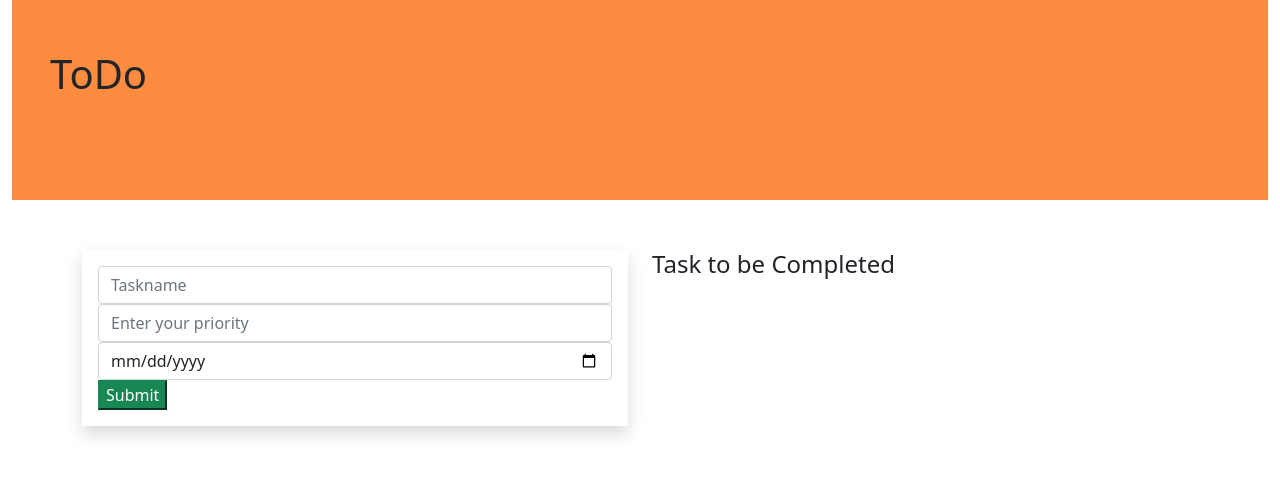
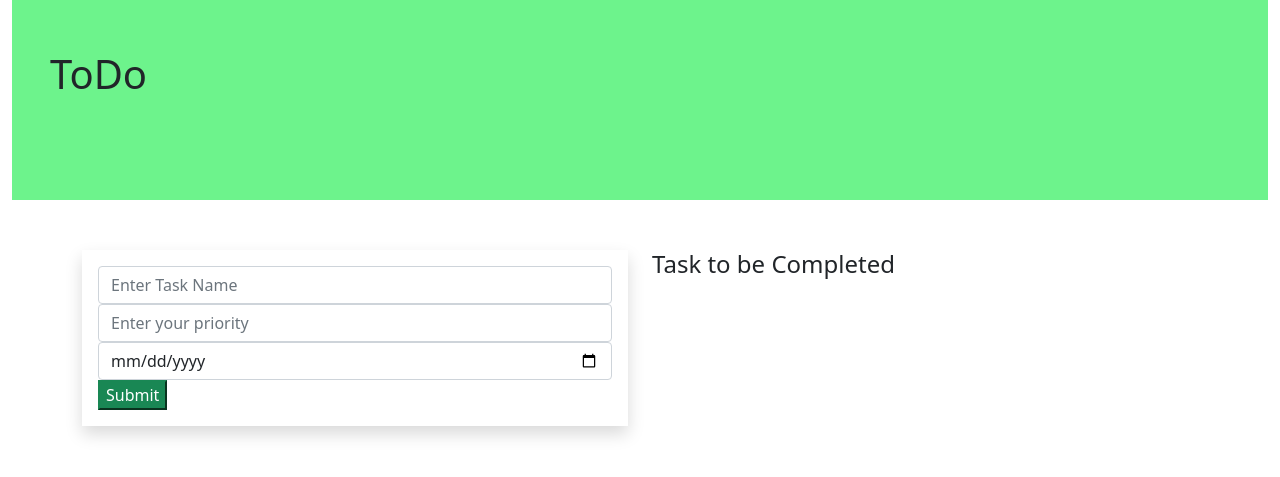
Before and after one commit to VISWAJIT-PS/todoproject, a Django app: page / in a window 1280 px wide. Shown: the top 477 px of the page. Run offline with Django 3.2, Linux system fonts and the light colour scheme; data that the repository does not hold is empty.

Commit message:
2 nd commit

```diff
--- a/static/style.css
+++ b/static/style.css
@@ -1,5 +1,5 @@
 .banner{
-     background-color: #FE8C40;
+     background-color: #6DF38C;
      width: 100%;
      height: 200px;
      margin-bottom:50px;
--- a/templates/home.html
+++ b/templates/home.html
@@ -18,7 +18,7 @@
         <form method="POST" class="p-3 shadow">
                {% csrf_token %}
             <div class="form-group">
-    <input type="text" class="form-control" name="task" placeholder="Taskname">
+    <input type="text" class="form-control" name="task" placeholder="Enter Task Name">
 </div>
 <div class="form-group">
     <input type="text" class="form-control" name="priority" placeholder="Enter your priority">
@@ -39,7 +39,7 @@
             <h4>Task to be Completed</h4>
             {% for i in task1 %}
             <div class="shadow card">
-                <div class="card-body">
+                <div class="shadow card-body">
                     <h5 class="card-title">{{i.name}}</h5>
                     <p><b>{{i.priority}}</b></p>
                     <p><b>{{i.date}}</b></p>
```
Also changed, not shown: db.sqlite3.
